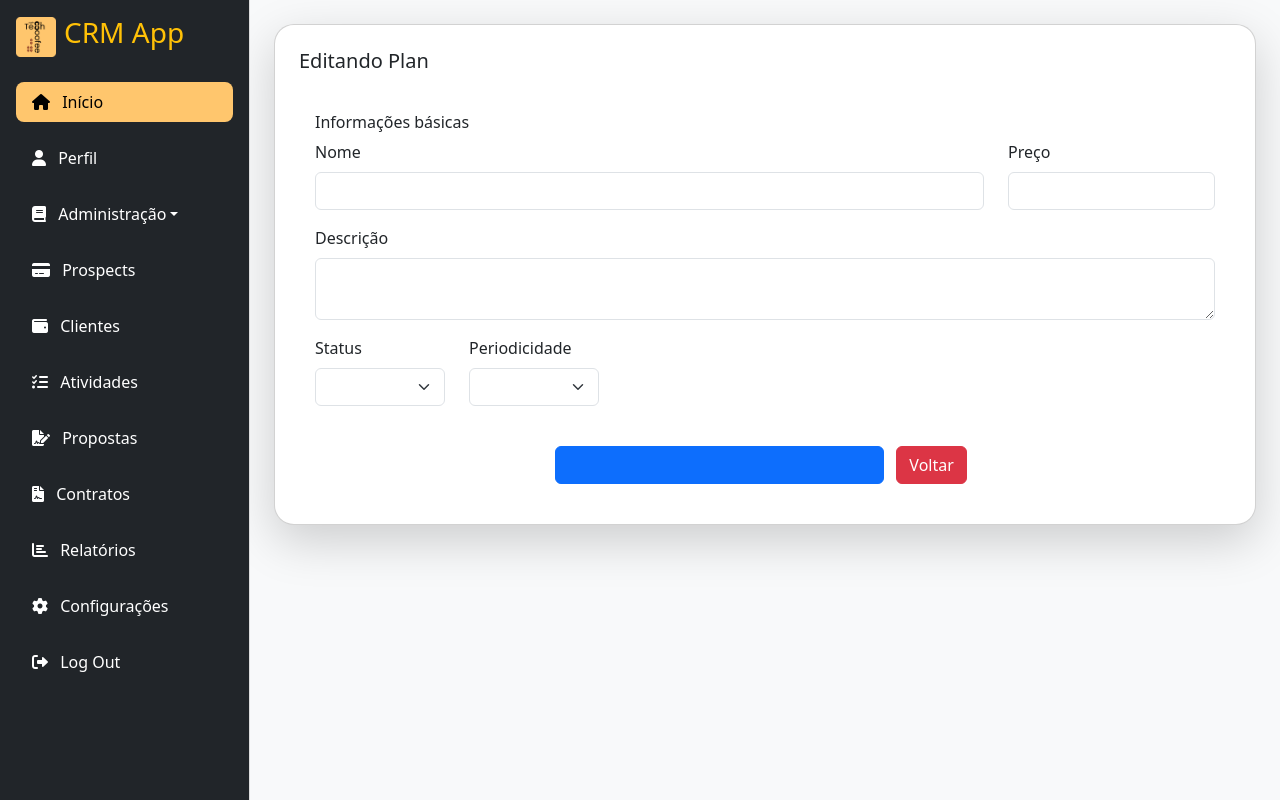
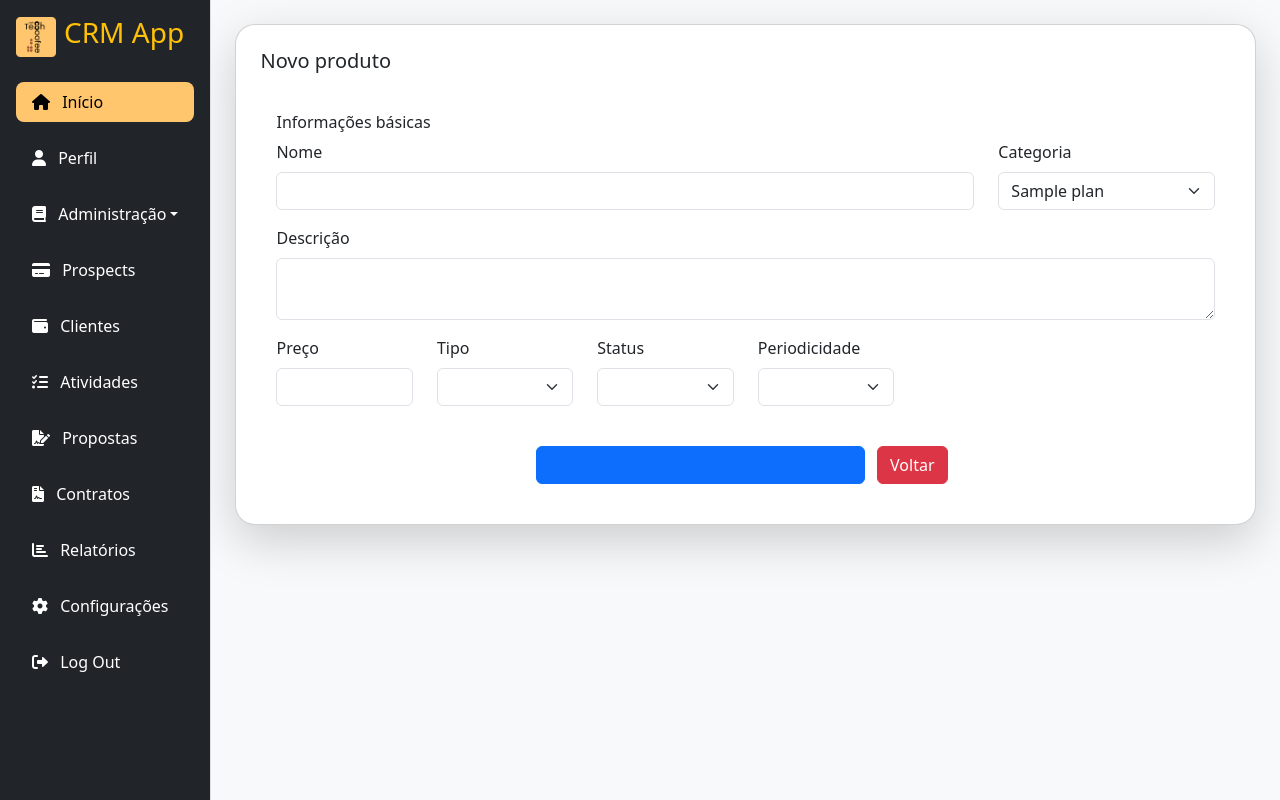
Before and after one commit to Matlima/crm_ultimate, a Flask app: template templates/plans/edit_plan.html in a window 1280 px wide. Run offline with Flask 3, Linux system fonts and the light colour scheme; tables that the repository leaves empty hold one stand-in row (values such as "Sample post"); the template is opened without the code that fills it: values that come from a table or form of the project are taken from there, most other values are stand-ins (such as "Sample title", 1, 10 or a date in 2020); form fields are guessed from the names that the template uses; some libraries are stand-ins or nearby versions.

Commit message:
Ajustando pagina de edição de plano

```diff
--- a/templates/plans/edit_plan.html
+++ b/templates/plans/edit_plan.html
@@ -2,7 +2,7 @@
 {% block conteudo %}
 <div class="card mx-auto shadow-lg" style="max-width: 100%; border-radius: 20px;">
    <div class="card-body p-4">
-                <h5 class="text-left mb-4">Editando Plan</h5>
+      <h5 class="text-left mb-4">Novo produto</h5>
       <!-- Form Start -->
       <form action="{{ url_for('update_plan') }}" method="post" enctype="multipart/form-data">
          <fieldset class="p-3">
@@ -17,8 +17,12 @@
                      {{ form.nome(class="form-control") }}
                   </div>
                   <div class="col-md-3 mb-3">
-                                <label  class="form-label">Preço</label>
-                                {{ form.preco(class="form-control") }}
+                     <label class="form-label">Categoria</label>
+                     <select class="form-select" name="id_category">
+                        {% for category in categories %}
+                        <option value="{{ category.id }}">{{ category.nome }}</option>
+                        {% endfor %}
+                     </select>
                   </div>
                </div>
                <div class="row">
@@ -29,6 +33,14 @@
                </div>
                <div class="row">
                   <div class="col-md-2 mb-3">
+                     <label  class="form-label">Preço</label>
+                     {{ form.preco(class="form-control") }}
+                  </div>
+                  <div class="col-md-2 mb-3">
+                     <label  class="form-label">Tipo</label>
+                     {{ form.tipo(class="form-select") }}
+                  </div>
+                  <div class="col-md-2 mb-3">
                      <label  class="form-label">Status</label>
                      {{ form.status(class="form-select") }}
                   </div>
@@ -38,8 +50,6 @@
                   </div>
                </div>
             </div>
-
-
             <!-- Submit Button -->
             <div class="text-center">
                {{ form.cadastrar(class="btn btn-primary px-5") }}
```
Lines whose indentation alone changed are shown as unchanged.
